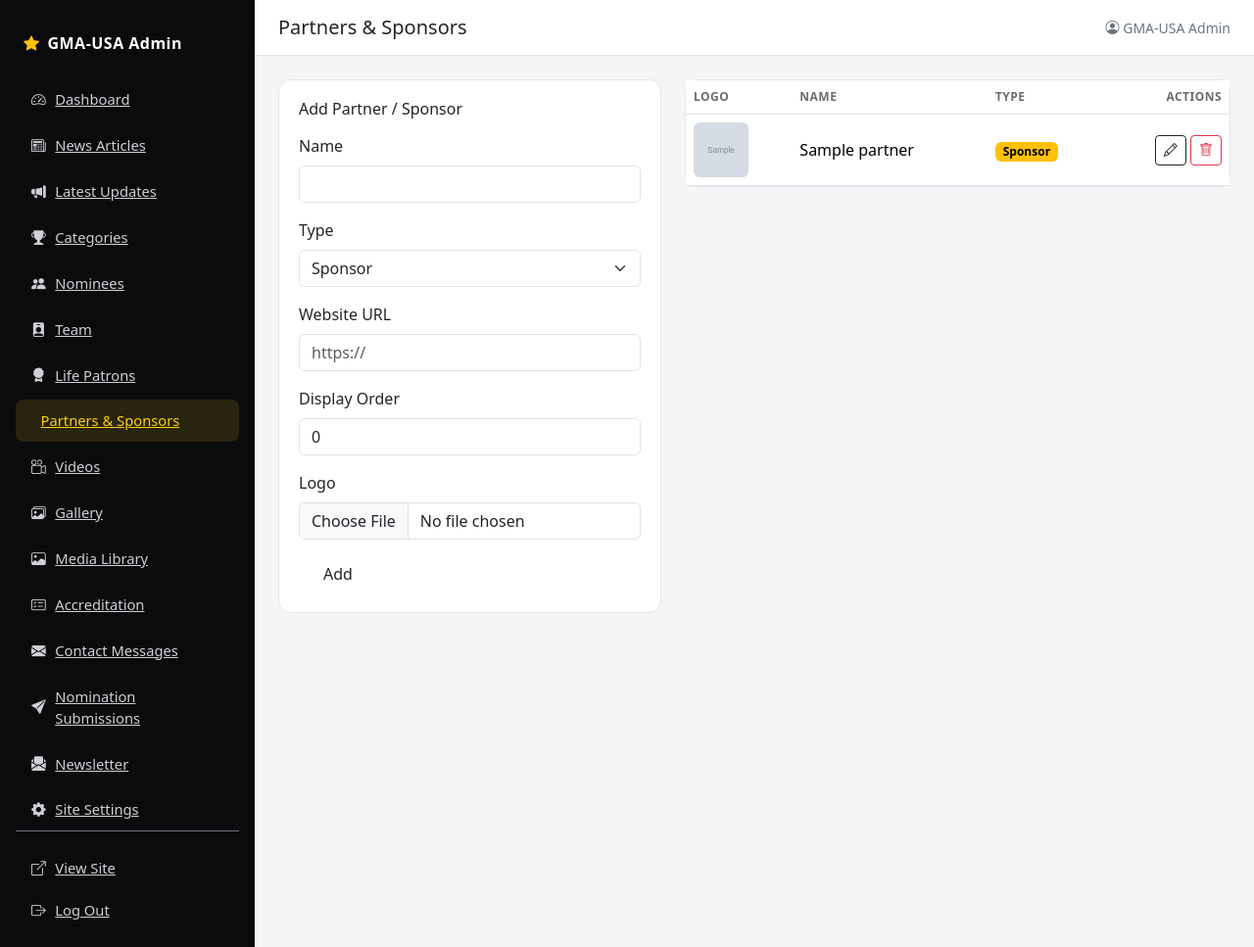
After one commit to jessejay4u/rashproject, a PHP site: page /gmausa-awards/admin/partners-sponsors.php in a window 1280 px wide. The commit adds this page. Shown: the whole page at 98% size. Run offline with PHP 8.4, Linux system fonts and the light colour scheme; a user stored in the database is signed in; data comes from the database, SQL or seed files in the repository; both versions use the stored data as it was after the commit; tables that the repository leaves empty hold one stand-in row (values such as "Sample post"); grey boxes marked "Sample" are stand-in pictures; some libraries are stand-ins or nearby versions.

Commit message:
Add Partners & Sponsors section and a video banner above the nav bar
Adds a partners table (sponsors vs. partners, logo upload, website
link) plus an admin CRUD screen, and a new homepage section rendering
real logos or clearly labeled placeholder tiles. This mirrors content
documented on the real site: "Sponsors, Powered and Brought To You By,
and Partners sections are frequently represented through logos/images."

Adds a slim video banner rendered above the main navigation bar,
featuring the top video from the videos table with a play-icon badge
and a "Watch" link through to the full Videos page. The existing
mid-page Watch/Videos rail (with all videos) is unchanged.

Verified locally: schema import, admin CRUD (logo upload) round-tripped
to the homepage, and screenshots confirming the banner sits above the
nav and the Partners & Sponsors section renders with placeholder tiles
when empty.

```diff
--- a/gmausa-awards/admin/includes/admin-header.php
+++ b/gmausa-awards/admin/includes/admin-header.php
@@ -36,6 +36,7 @@ function nav_active(string $file, string $current): string
       <a href="nominees.php" class="<?= nav_active('nominees.php', $currentPage) ?>"><i class="bi bi-people-fill"></i> Nominees</a>
       <a href="team.php" class="<?= nav_active('team.php', $currentPage) ?>"><i class="bi bi-person-badge-fill"></i> Team</a>
       <a href="patrons.php" class="<?= nav_active('patrons.php', $currentPage) ?>"><i class="bi bi-award-fill"></i> Life Patrons</a>
+      <a href="partners-sponsors.php" class="<?= nav_active('partners-sponsors.php', $currentPage) ?>"><i class="bi bi-handshake"></i> Partners &amp; Sponsors</a>
       <a href="videos.php" class="<?= nav_active('videos.php', $currentPage) ?>"><i class="bi bi-camera-reels"></i> Videos</a>
       <a href="gallery.php" class="<?= nav_active('gallery.php', $currentPage) ?>"><i class="bi bi-images"></i> Gallery</a>
       <a href="media.php" class="<?= nav_active('media.php', $currentPage) ?>"><i class="bi bi-image"></i> Media Library</a>
@@ -66,6 +67,7 @@ function nav_active(string $file, string $current): string
       <a href="nominees.php" class="<?= nav_active('nominees.php', $currentPage) ?>"><i class="bi bi-people-fill"></i> Nominees</a>
       <a href="team.php" class="<?= nav_active('team.php', $currentPage) ?>"><i class="bi bi-person-badge-fill"></i> Team</a>
       <a href="patrons.php" class="<?= nav_active('patrons.php', $currentPage) ?>"><i class="bi bi-award-fill"></i> Life Patrons</a>
+      <a href="partners-sponsors.php" class="<?= nav_active('partners-sponsors.php', $currentPage) ?>"><i class="bi bi-handshake"></i> Partners &amp; Sponsors</a>
       <a href="videos.php" class="<?= nav_active('videos.php', $currentPage) ?>"><i class="bi bi-camera-reels"></i> Videos</a>
       <a href="gallery.php" class="<?= nav_active('gallery.php', $currentPage) ?>"><i class="bi bi-images"></i> Gallery</a>
       <a href="media.php" class="<?= nav_active('media.php', $currentPage) ?>"><i class="bi bi-image"></i> Media Library</a>
--- a/gmausa-awards/admin/index.php
+++ b/gmausa-awards/admin/index.php
@@ -17,6 +17,7 @@ $stats = [
     'Gallery Photos'      => (int) db()->query('SELECT COUNT(*) FROM gallery_images')->fetchColumn(),
     'New Accreditations'  => (int) db()->query("SELECT COUNT(*) FROM accreditation_submissions WHERE status = 'new'")->fetchColumn(),
     'Newsletter Subscribers' => (int) db()->query('SELECT COUNT(*) FROM newsletter_subscribers')->fetchColumn(),
+    'Partners & Sponsors' => (int) db()->query('SELECT COUNT(*) FROM partners')->fetchColumn(),
 ];
 
 $recentArticles = db()->query('SELECT title, status, updated_at FROM news_articles ORDER BY updated_at DESC LIMIT 5')->fetchAll();
--- /dev/null
+++ b/gmausa-awards/admin/partners-sponsors.php
@@ -0,0 +1,166 @@
+<?php
+require_once __DIR__ . '/includes/auth.php';
+require_admin();
+
+$editId = isset($_GET['edit']) ? (int) $_GET['edit'] : 0;
+$editing = ['name' => '', 'partner_type' => 'sponsor', 'website_url' => '', 'display_order' => 0, 'logo_path' => null];
+$errors = [];
+
+if ($_SERVER['REQUEST_METHOD'] === 'POST') {
+    csrf_verify();
+    $action = $_POST['action'] ?? 'save';
+
+    if ($action === 'delete') {
+        $stmt = db()->prepare('SELECT logo_path FROM partners WHERE id = ?');
+        $stmt->execute([(int) $_POST['id']]);
+        $row = $stmt->fetch();
+        db()->prepare('DELETE FROM partners WHERE id = ?')->execute([(int) $_POST['id']]);
+        if ($row && $row['logo_path']) {
+            $full = UPLOADS_PATH . '/' . $row['logo_path'];
+            if (is_file($full)) @unlink($full);
+        }
+        flash_set('success', 'Partner removed.');
+        header('Location: partners-sponsors.php');
+        exit;
+    }
+
+    $id = (int) ($_POST['id'] ?? 0);
+    $name = trim($_POST['name'] ?? '');
+    $partnerType = ($_POST['partner_type'] ?? 'sponsor') === 'partner' ? 'partner' : 'sponsor';
+    $websiteUrl = trim($_POST['website_url'] ?? '');
+    $order = (int) ($_POST['display_order'] ?? 0);
+
+    if ($name === '') $errors[] = 'Name is required.';
+
+    $logoPath = null;
+    if ($id) {
+        $existing = db()->prepare('SELECT logo_path FROM partners WHERE id = ?');
+        $existing->execute([$id]);
+        $logoPath = $existing->fetchColumn() ?: null;
+    }
+
+    if (!$errors) {
+        try {
+            $uploaded = handle_image_upload('logo', 'partners');
+            if ($uploaded) {
+                $logoPath = $uploaded;
+            }
+        } catch (RuntimeException $e) {
+            $errors[] = $e->getMessage();
+        }
+    }
+
+    if (!$errors) {
+        if ($id) {
+            $stmt = db()->prepare('UPDATE partners SET name=?, partner_type=?, website_url=?, display_order=?, logo_path=? WHERE id=?');
+            $stmt->execute([$name, $partnerType, $websiteUrl, $order, $logoPath, $id]);
+            flash_set('success', 'Partner updated.');
+        } else {
+            $stmt = db()->prepare('INSERT INTO partners (name, partner_type, website_url, display_order, logo_path) VALUES (?, ?, ?, ?, ?)');
+            $stmt->execute([$name, $partnerType, $websiteUrl, $order, $logoPath]);
+            flash_set('success', 'Partner added.');
+        }
+        header('Location: partners-sponsors.php');
+        exit;
+    }
+
+    $editing = compact('name', 'partnerType', 'websiteUrl', 'order') + [
+        'partner_type' => $partnerType, 'website_url' => $websiteUrl, 'display_order' => $order, 'logo_path' => $logoPath,
+    ];
+}
+
+if ($editId && $_SERVER['REQUEST_METHOD'] !== 'POST') {
+    $stmt = db()->prepare('SELECT * FROM partners WHERE id = ?');
+    $stmt->execute([$editId]);
+    $found = $stmt->fetch();
+    if ($found) {
+        $editing = $found;
+    }
+}
+
+$pageTitle = 'Partners & Sponsors';
+require_once __DIR__ . '/includes/admin-header.php';
+
+$partners = db()->query('SELECT * FROM partners ORDER BY partner_type ASC, display_order ASC')->fetchAll();
+?>
+
+<?php if ($errors): ?>
+  <div class="alert alert-danger"><ul class="mb-0"><?php foreach ($errors as $err): ?><li><?= e($err) ?></li><?php endforeach; ?></ul></div>
+<?php endif; ?>
+
+<div class="row g-4">
+  <div class="col-lg-5">
+    <div class="stat-card">
+      <h2 class="h6 mb-3"><?= $editId ? 'Edit Partner' : 'Add Partner / Sponsor' ?></h2>
+      <form method="post" enctype="multipart/form-data">
+        <?= csrf_field() ?>
+        <input type="hidden" name="id" value="<?= (int) $editId ?>">
+        <div class="mb-3">
+          <label class="form-label">Name</label>
+          <input type="text" name="name" class="form-control" value="<?= e($editing['name']) ?>" required>
+        </div>
+        <div class="mb-3">
+          <label class="form-label">Type</label>
+          <select name="partner_type" class="form-select">
+            <option value="sponsor" <?= $editing['partner_type'] === 'sponsor' ? 'selected' : '' ?>>Sponsor</option>
+            <option value="partner" <?= $editing['partner_type'] === 'partner' ? 'selected' : '' ?>>Partner</option>
+          </select>
+        </div>
+        <div class="mb-3">
+          <label class="form-label">Website URL</label>
+          <input type="text" name="website_url" class="form-control" value="<?= e($editing['website_url']) ?>" placeholder="https://">
+        </div>
+        <div class="mb-3">
+          <label class="form-label">Display Order</label>
+          <input type="number" name="display_order" class="form-control" value="<?= (int) ($editing['display_order'] ?? 0) ?>">
+        </div>
+        <div class="mb-3">
+          <label class="form-label">Logo</label>
+          <?php if (!empty($editing['logo_path'])): ?>
+            <div class="mb-2"><img src="<?= e(uploads_url($editing['logo_path'])) ?>" class="thumb-preview" alt=""></div>
+          <?php endif; ?>
+          <input type="file" name="logo" class="form-control" accept="image/png,image/jpeg,image/webp,image/gif">
+        </div>
+        <button type="submit" class="btn gma-btn-gold px-4"><?= $editId ? 'Save' : 'Add' ?></button>
+        <?php if ($editId): ?><a href="partners-sponsors.php" class="btn btn-outline-dark">Cancel</a><?php endif; ?>
+      </form>
+    </div>
+  </div>
+
+  <div class="col-lg-7">
+    <div class="stat-card p-0">
+      <table class="table align-middle mb-0">
+        <thead><tr><th>Logo</th><th>Name</th><th>Type</th><th class="text-end">Actions</th></tr></thead>
+        <tbody>
+          <?php if (!$partners): ?>
+            <tr><td colspan="4" class="text-center text-secondary py-4">No partners or sponsors yet.</td></tr>
+          <?php endif; ?>
+          <?php foreach ($partners as $p): ?>
+            <tr>
+              <td>
+                <?php if ($p['logo_path']): ?>
+                  <img src="<?= e(uploads_url($p['logo_path'])) ?>" class="thumb-preview" alt="">
+                <?php else: ?>
+                  <div class="thumb-preview bg-light d-flex align-items-center justify-content-center text-secondary"><i class="bi bi-image"></i></div>
+                <?php endif; ?>
+              </td>
+              <td><?= e($p['name']) ?></td>
+              <td><span class="badge text-bg-<?= $p['partner_type'] === 'partner' ? 'success' : 'warning' ?>"><?= ucfirst($p['partner_type']) ?></span></td>
+              <td class="text-end">
+                <a href="partners-sponsors.php?edit=<?= (int) $p['id'] ?>" class="btn btn-sm btn-outline-dark"><i class="bi bi-pencil"></i></a>
+                <form method="post" class="d-inline" onsubmit="return confirm('Remove this partner?');">
+                  <?= csrf_field() ?>
+                  <input type="hidden" name="action" value="delete">
+                  <input type="hidden" name="id" value="<?= (int) $p['id'] ?>">
+                  <button type="submit" class="btn btn-sm btn-outline-danger"><i class="bi bi-trash"></i></button>
+                </form>
+              </td>
+            </tr>
+          <?php endforeach; ?>
+        </tbody>
+      </table>
+    </div>
+  </div>
+</div>
+
+<?php require_once __DIR__ . '/includes/admin-footer.php'; ?>
```
Also changed, not shown: gmausa-awards/assets/css/style.css (+23 -0 lines), gmausa-awards/database/schema.sql (+15 -0 lines), gmausa-awards/includes/header.php (+18 -0 lines), gmausa-awards/index.php (+41 -0 lines), 1 other file.
